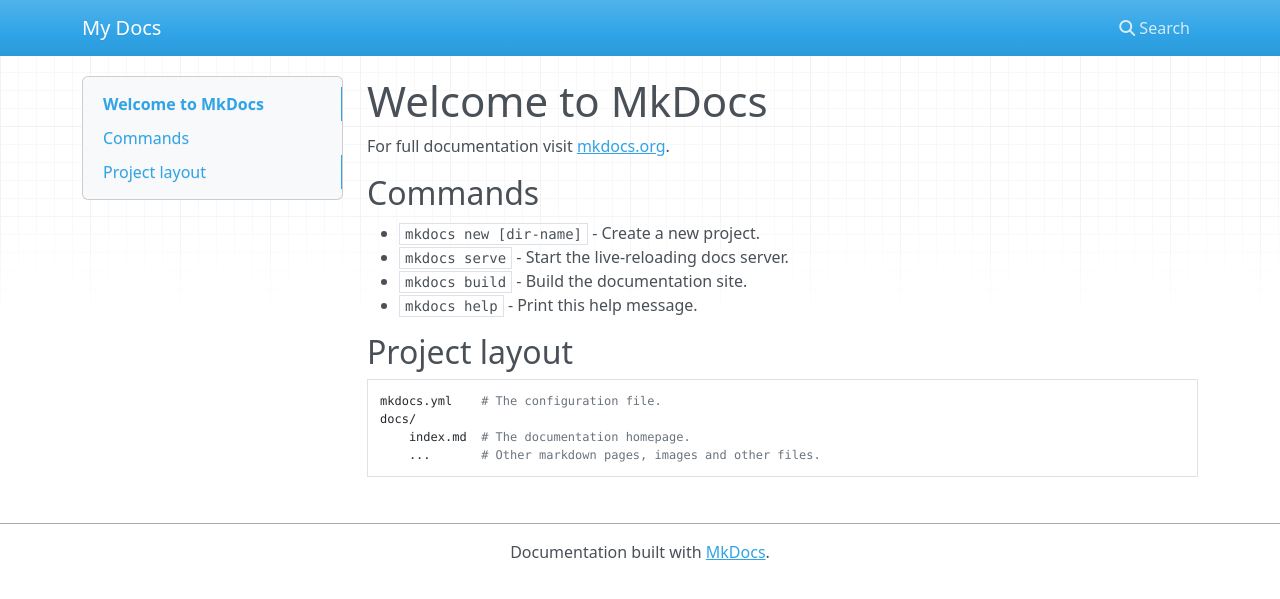
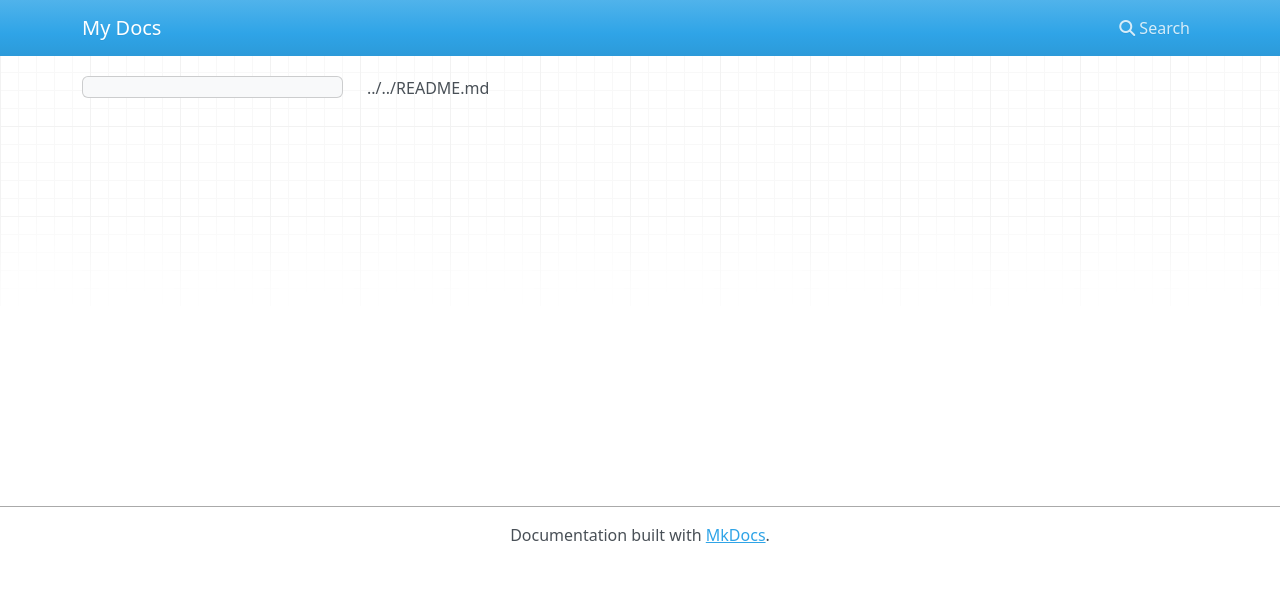
Before and after one commit to st8st8/airavata, an MkDocs documentation site: the page built from docs/docs/index.md, in a window 1280 px wide. Shown: the top 599 px of the page. Built offline with MkDocs 1.6.1, drawn with Linux system fonts in a browser that asks for light colours; nearby versions of some CDN libraries.

Commit message:
improved README redmine -> accept #121

```diff
--- a/docs/docs/index.md
+++ b/docs/docs/index.md
@@ -1,17 +1 @@
-# Welcome to MkDocs
-
-For full documentation visit [mkdocs.org](http://mkdocs.org).
-
-## Commands
-
-* `mkdocs new [dir-name]` - Create a new project.
-* `mkdocs serve` - Start the live-reloading docs server.
-* `mkdocs build` - Build the documentation site.
-* `mkdocs help` - Print this help message.
-
-## Project layout
-
-    mkdocs.yml    # The configuration file.
-    docs/
-        index.md  # The documentation homepage.
-        ...       # Other markdown pages, images and other files.
+../../README.md
```
Also changed, not shown: LICENSE.txt, README.md.
